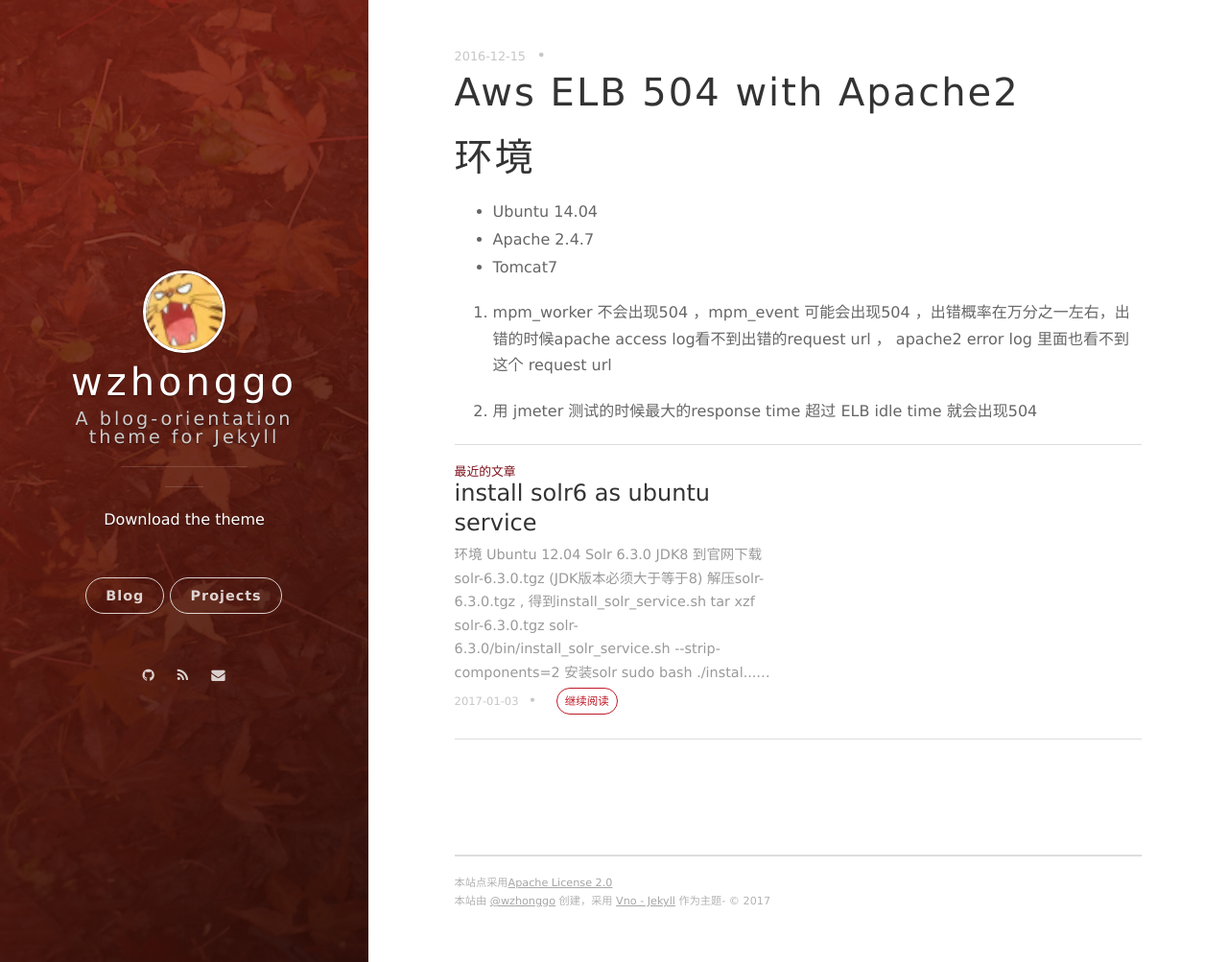
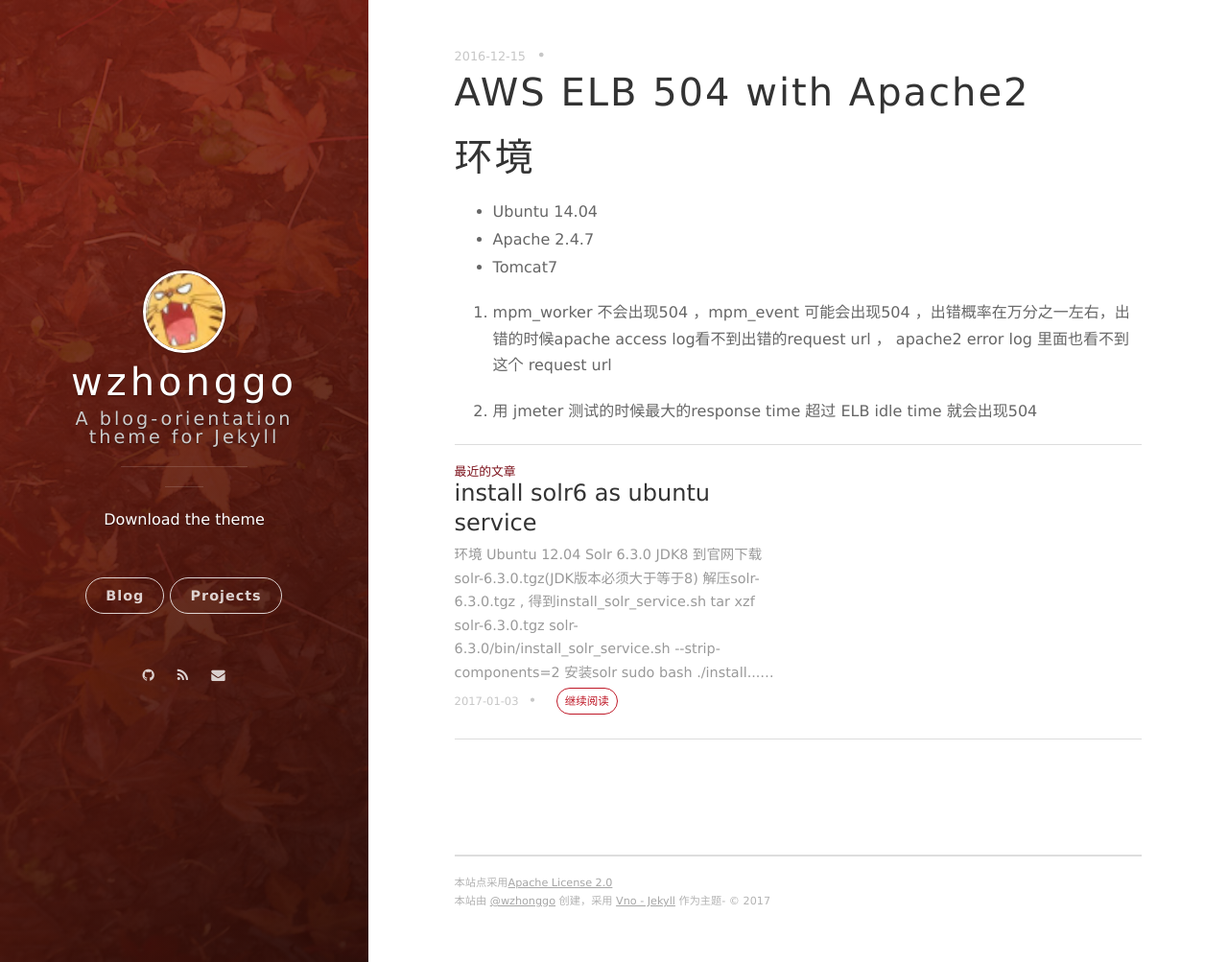
Before and after one commit to wzhonggo/fork-demo, a Jekyll site: the page built from _posts/2016-12-15-aws-elb-504-with-apache2.markdown, in a window 1280 px wide and 1003 px high. Shown: the whole window at 96% size. Built offline with Jekyll 4.4.1, drawn with Linux system fonts in a browser that asks for light colours; nearby versions of some CDN libraries.

````diff
--- a/_posts/2016-12-15-aws-elb-504-with-apache2.markdown
+++ b/_posts/2016-12-15-aws-elb-504-with-apache2.markdown
@@ -1,6 +1,6 @@
 ---
 layout: post
-title: Aws ELB 504 with Apache2
+title: AWS ELB 504 with Apache2
 date: 2016-12-15 18:00:00.000000000 +08:00
 ---
 
--- a/_posts/2017-01-03-install-solr6-as-ubuntu-service.markdown
+++ b/_posts/2017-01-03-install-solr6-as-ubuntu-service.markdown
@@ -9,7 +9,7 @@
 * Solr 6.3.0
 * JDK8
 
-1. 到官网下载 solr-6.3.0.tgz (JDK版本必须大于等于8)
+1. 到官网下载 solr-6.3.0.tgz(JDK版本必须大于等于8)
 
 2. 解压solr-6.3.0.tgz , 得到install_solr_service.sh
 ```shell
--- a/_posts/2017-01-03-solr6-data-import-with-mysql.markdown
+++ b/_posts/2017-01-03-solr6-data-import-with-mysql.markdown
@@ -9,7 +9,7 @@
 * Solr 6.3.0
 * JDK8
 
-1. 数据库表foo, user
+1. 数据库表foo,user
 
 ```java
 public class Foo {
````
